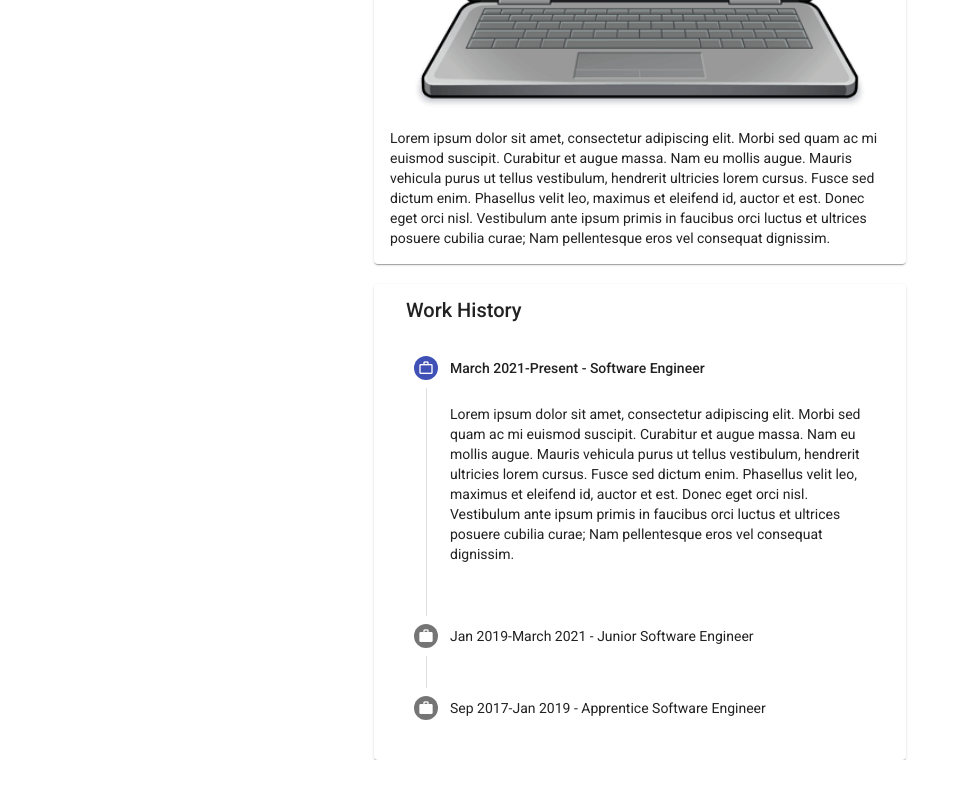
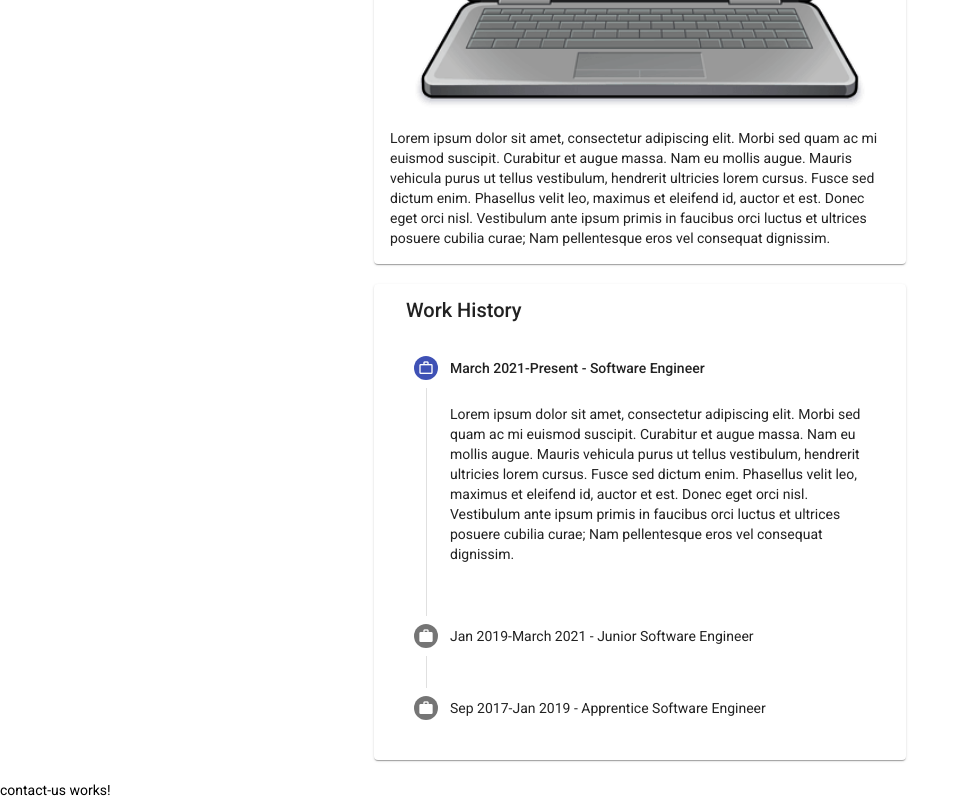
Before and after one commit to matthewmt1998/portfolio-website, an Angular app: page / in a window 1280 px wide. Shown: the part 440-1240 px from the top of the page, without its empty margins (0-970 px from the left). Before the commit the page ends 1200 px from the top, so only its background shows below. Built offline with nearby package versions, Linux system fonts and the light colour scheme.

Commit message:
add initial contact me component

```diff
--- a/src/app/app.module.ts
+++ b/src/app/app.module.ts
@@ -7,13 +7,15 @@ import { BrowserAnimationsModule } from '@angular/platform-browser/animations';
 import { MaterialModule } from './modules/material/material.module';
 import { AboutMeComponent } from './components/about-me/about-me.component';
 import { WorkHistoryComponent } from './components/work-history/work-history.component';
+import { ContactMeComponent } from './components/contact-me/contact-me.component';
 
 @NgModule({
   declarations: [
     AppRoot,
     ToolbarComponent,
     AboutMeComponent,
-    WorkHistoryComponent
+    WorkHistoryComponent,
+    ContactMeComponent
   ],
   imports: [
     BrowserModule,
--- a/src/app/components/app-root/app.root.html
+++ b/src/app/components/app-root/app.root.html
@@ -2,5 +2,6 @@
   <app-toolbar></app-toolbar>
   <about-me></about-me>
   <work-history></work-history>
+  <contact-me></contact-me>
   <router-outlet></router-outlet>
 </div>
--- /dev/null
+++ b/src/app/components/contact-me/contact-me.component.html
@@ -0,0 +1 @@
+<p>contact-us works!</p>
--- /dev/null
+++ b/src/app/components/contact-me/contact-me.component.ts
@@ -0,0 +1,15 @@
+import { Component, OnInit } from '@angular/core';
+
+@Component({
+  selector: 'contact-me',
+  templateUrl: './contact-me.component.html',
+  styleUrls: ['./contact-me.component.css']
+})
+export class ContactMeComponent implements OnInit {
+
+  constructor() { }
+
+  ngOnInit(): void {
+  }
+
+}
```
Also changed, not shown: src/app/components/contact-me/contact-me.component.css (added), 1 other file (tests, documents, lock files or other folders).
